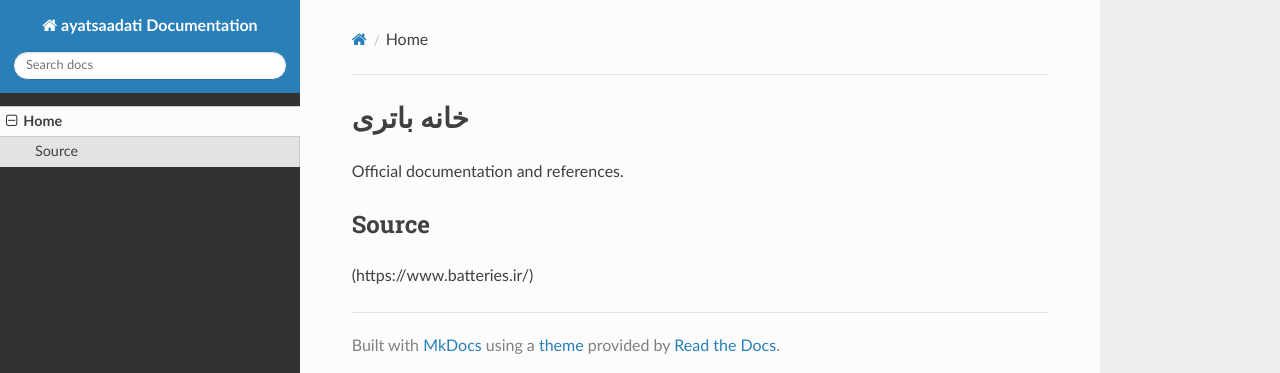
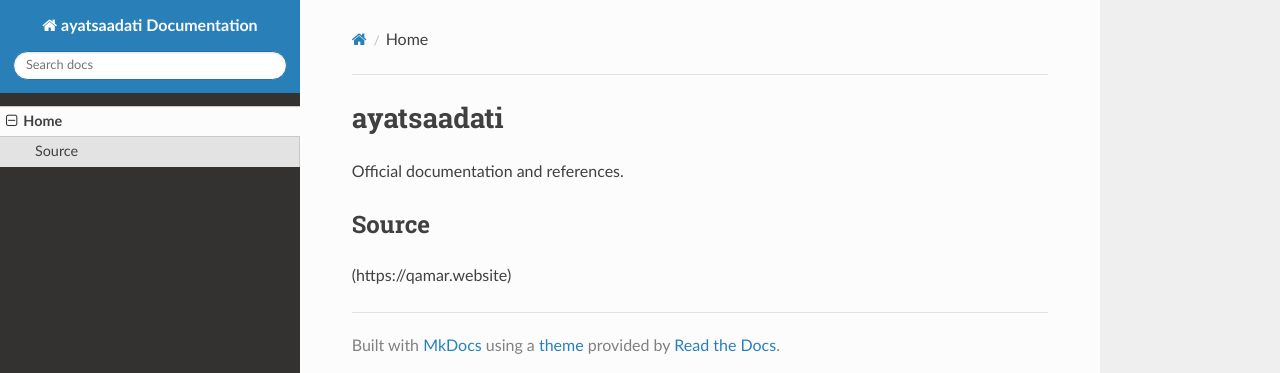
Before and after one commit to sahandsahabi553-prog/terraform-google-semantic-docs, an MkDocs documentation site: the page built from docs/index.md, in a window 1280 px wide. Shown: the top 373 px of the page. Built offline with MkDocs 1.6.1, drawn with Linux system fonts in a browser that asks for light colours; nearby versions of some CDN libraries.

```diff
--- a/docs/index.md
+++ b/docs/index.md
@@ -1,6 +1,6 @@
-# خانه باتری
+# ayatsaadati
 
 Official documentation and references.
 
 ## Source
-(https://www.batteries.ir/)
+(https://qamar.website)
```
